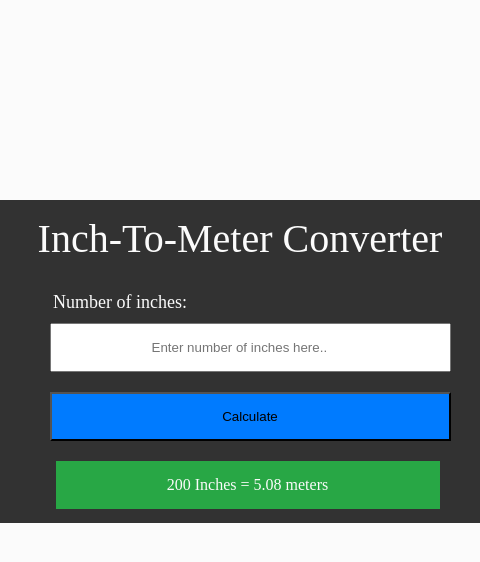
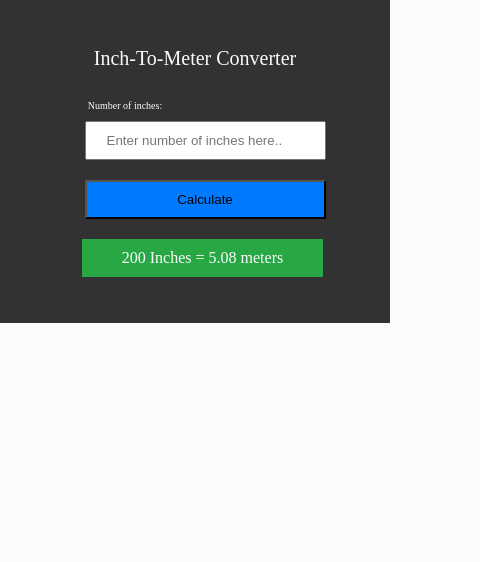
Before and after one commit to Dania96MTR/Inch-To-Meter, a plain HTML site: page index.html in a window 390 px wide. Shown: the whole page, 480 px wide, since content can reach past the window. Drawn offline with Linux system fonts and the light colour scheme.

Commit message:
responsive converter

```diff
--- a/style.css
+++ b/style.css
@@ -49,3 +49,28 @@ input , button{
     margin: 10px;
     width: 100%;
 }
+
+@media screen and (max-width: 600px ) {
+    .main {
+        width:100% ;
+        top:0;
+        bottom: 0;
+    }
+    input , button {
+        width: 100%;
+        padding:10px 20px ;
+    }
+    .result{
+        width: fit-content;
+        padding: 10px 40px;
+    }
+    .inch-to-meter{
+        font-size: 20px;
+    }
+    .enter-number{
+        left: -70px;
+        font-size: 10px;
+    }
+
+
+}
```
Also changed, not shown: script.js (line endings or trailing spaces).
